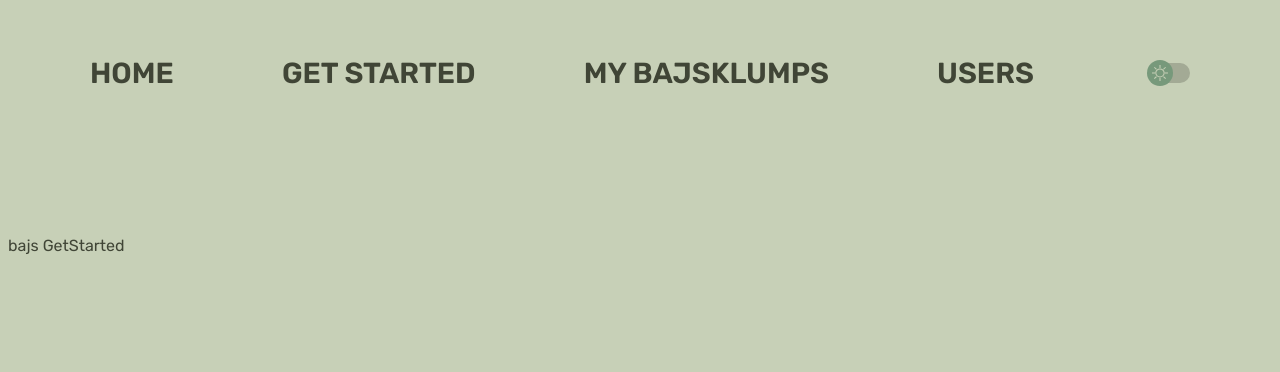
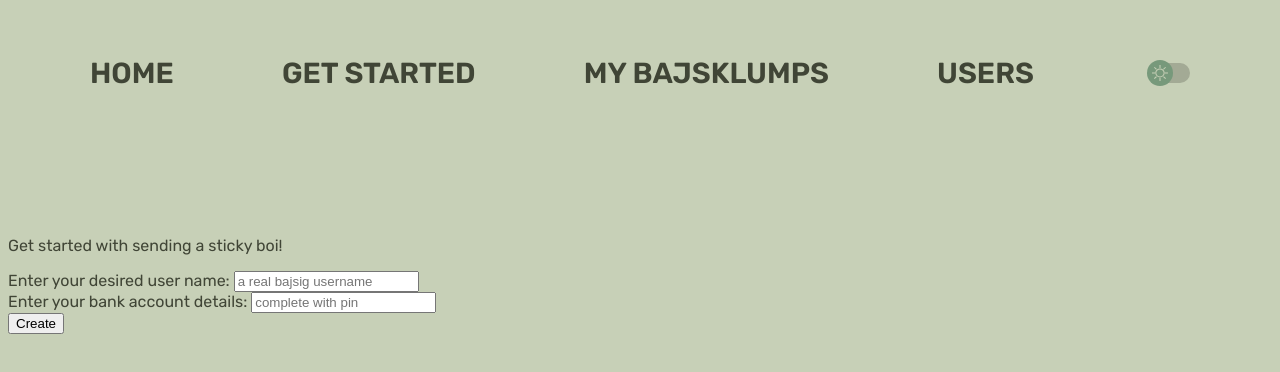
Before and after one commit to joeohm/bajsappen, a React (Create React App) app: page /get-started in a window 1280 px wide. Shown: the top 372 px of the page. Built offline with nearby package versions, Linux system fonts and the light colour scheme.

Commit message:
Implements create user in front-end and back-end

```diff
--- a/src/assets/style.css
+++ b/src/assets/style.css
@@ -47,6 +47,10 @@ h1 {
 }
 
 p {
+  color: var(--text);
+}
+
+label {
   color: var(--text);
 }
 
--- a/src/pages/GetStarted.js
+++ b/src/pages/GetStarted.js
@@ -1,5 +1,58 @@
+import { useState } from "react";
+
 const GetStarted = () => {
-  return <p>bajs GetStarted</p>;
+  const [title, setTitle] = useState("");
+
+  // Example POST method implementation:
+  function postData(url, data) {
+    // Default options are marked with *
+    fetch(url, {
+      method: "POST", // *GET, POST, PUT, DELETE, etc.
+      mode: "cors", // no-cors, *cors, same-origin
+      cache: "no-cache", // *default, no-cache, reload, force-cache, only-if-cached
+      credentials: "same-origin", // include, *same-origin, omit
+      headers: {
+        "Content-Type": "application/json; charset=utf-8",
+        // 'Content-Type': 'application/x-www-form-urlencoded',
+      },
+      redirect: "follow", // manual, *follow, error
+      referrerPolicy: "no-referrer", // no-referrer, *no-referrer-when-downgrade, origin, origin-when-cross-origin, same-origin, strict-origin, strict-origin-when-cross-origin, unsafe-url
+      body: JSON.stringify({ name: `${data}` }), // body data type must match "Content-Type" header
+    }).then((res) => {
+      console.log(res);
+      setTitle("");
+    });
+  }
+  return (
+    <form>
+      <p>Get started with sending a sticky boi!</p>
+      <label htmlFor="user">Enter your desired user name: </label>
+      <input
+        onChange={(event) => setTitle(event.target.value)}
+        type="text"
+        id="user"
+        name="user"
+        placeholder="a real bajsig username"
+        value={title}
+      ></input>
+      <br></br>
+      <label htmlFor="bankaccount">Enter your bank account details: </label>
+      <input
+        type="text"
+        id="bankaccount"
+        name="bankaccount"
+        placeholder="complete with pin"
+      ></input>
+      <br></br>
+      <input
+        type="button"
+        value="Create"
+        onClick={() => {
+          postData(`${process.env.REACT_APP_DB}/add-user`, title);
+        }}
+      ></input>
+    </form>
+  );
 };
 
 export default GetStarted;
```
